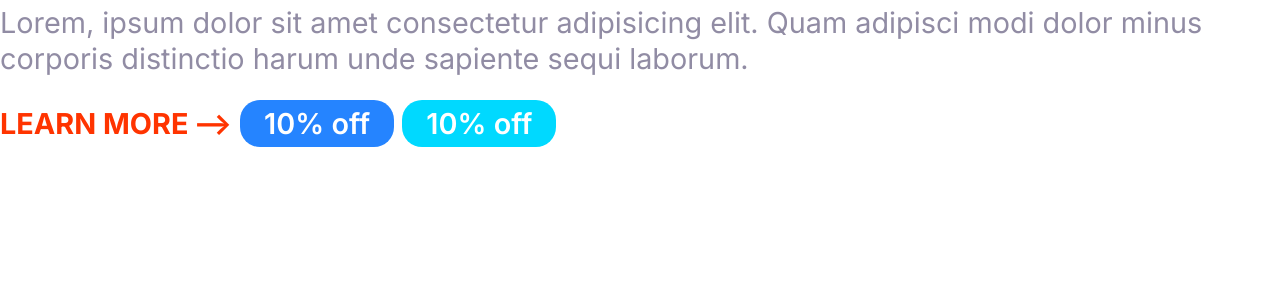
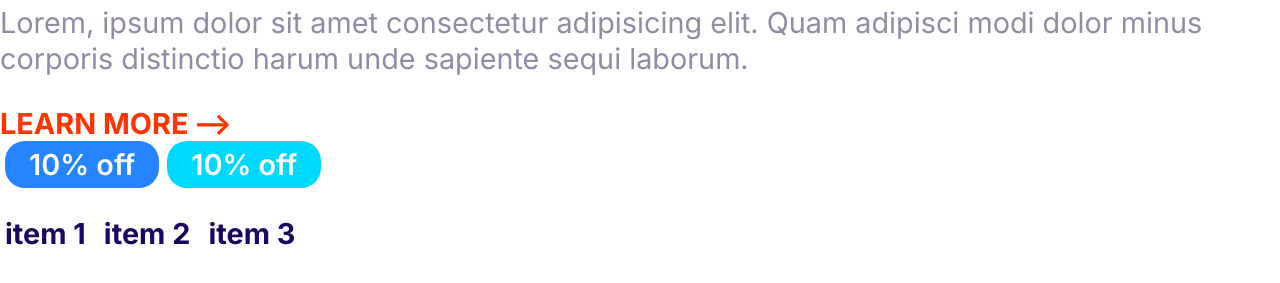
Before and after one commit to Asim925/Moshify, a plain HTML site: page index.html in a window 1280 px wide. Shown: the part 245-528 px from the top of the page. Drawn offline with Linux system fonts and the light colour scheme.

Commit message:
list  attached

```diff
--- a/css/style.css
+++ b/css/style.css
@@ -27,22 +27,6 @@ h3 {
 
 h3 {
   margin-bottom: 0.5rem;
-}
-
-.badge {
-  color: white;
-  border-radius: 20px;
-  white-space: nowrap;
-  padding: 0.25rem 1rem;
-  font-weight: 600;
-}
-
-.badgeOne {
-  background-color: var(--color-primary);
-}
-
-.badgeTwo {
-  background-color: var(--color-secondary);
 }
 
 /* BigScreen media query for typography */
@@ -82,3 +66,46 @@ a {
     font-size: 1rem;
   }
 }
+
+/* Badges */
+
+.badges {
+  margin: 5px;
+}
+
+.badge {
+  color: white;
+  border-radius: 20px;
+  white-space: nowrap;
+  padding: 0.25rem 1rem;
+  font-weight: 600;
+  font-size: 100%;
+}
+
+.badgeOne {
+  background-color: var(--color-primary);
+}
+
+.badgeTwo {
+  background-color: var(--color-secondary);
+}
+
+/* media query for badges */
+@media screen and (max-width: 1024px) {
+  .badges {
+    font-size: 70%;
+  }
+}
+
+/* lists */
+.list {
+  padding-left: 0;
+  list-style: none;
+  color: var(--color-heading);
+}
+
+.item {
+  display: inline-block;
+  margin: 5px;
+  font-weight: bold;
+}
--- a/index.html
+++ b/index.html
@@ -27,7 +27,14 @@
       modi dolor minus corporis distinctio harum unde sapiente sequi laborum.
     </p>
     <a class="learnMore" href="#">LEARN MORE</a>
-    <span class="badge badgeOne">10% off</span>
-    <span class="badge badgeTwo">10% off</span>
+    <div class="badges">
+      <span class="badge badgeOne">10% off</span>
+      <span class="badge badgeTwo">10% off</span>
+    </div>
+    <ul class="list">
+      <li class="item">item 1</li>
+      <li class="item">item 2</li>
+      <li class="item">item 3</li>
+    </ul>
   </body>
 </html>
```
